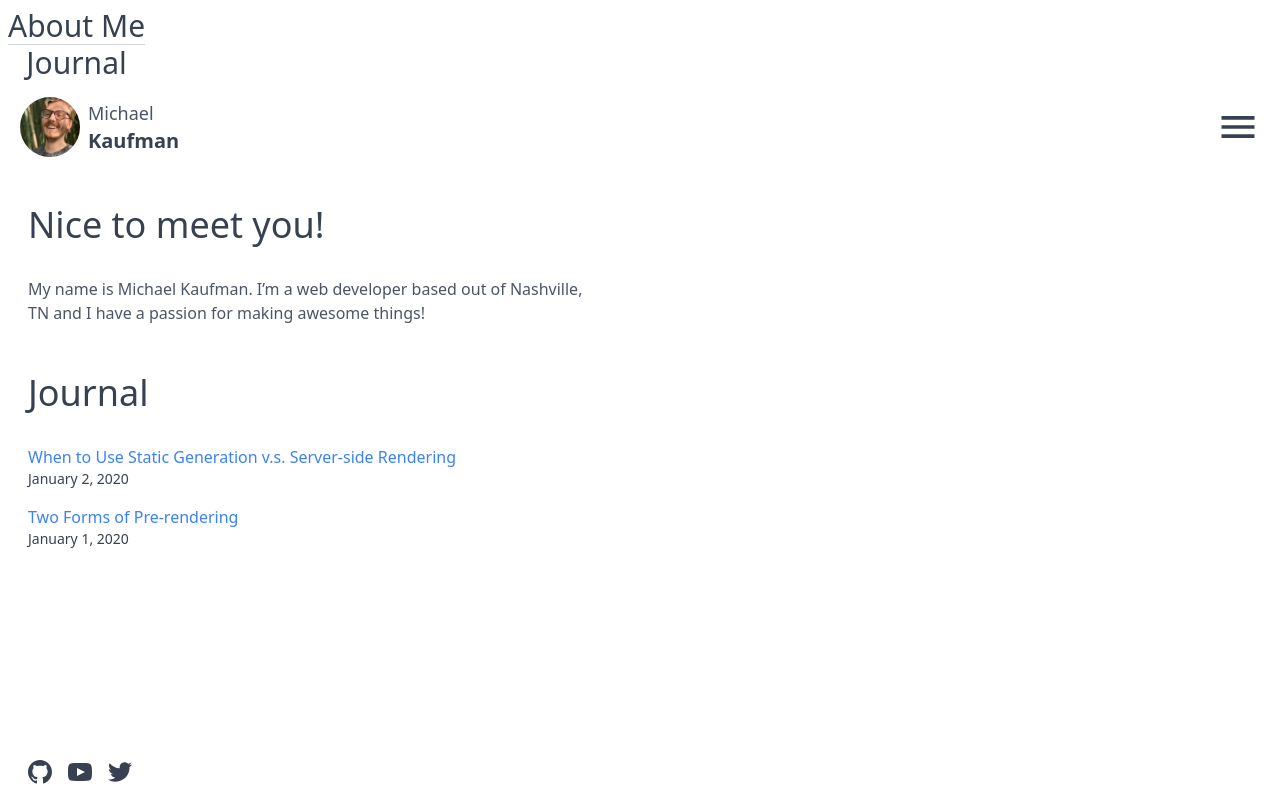
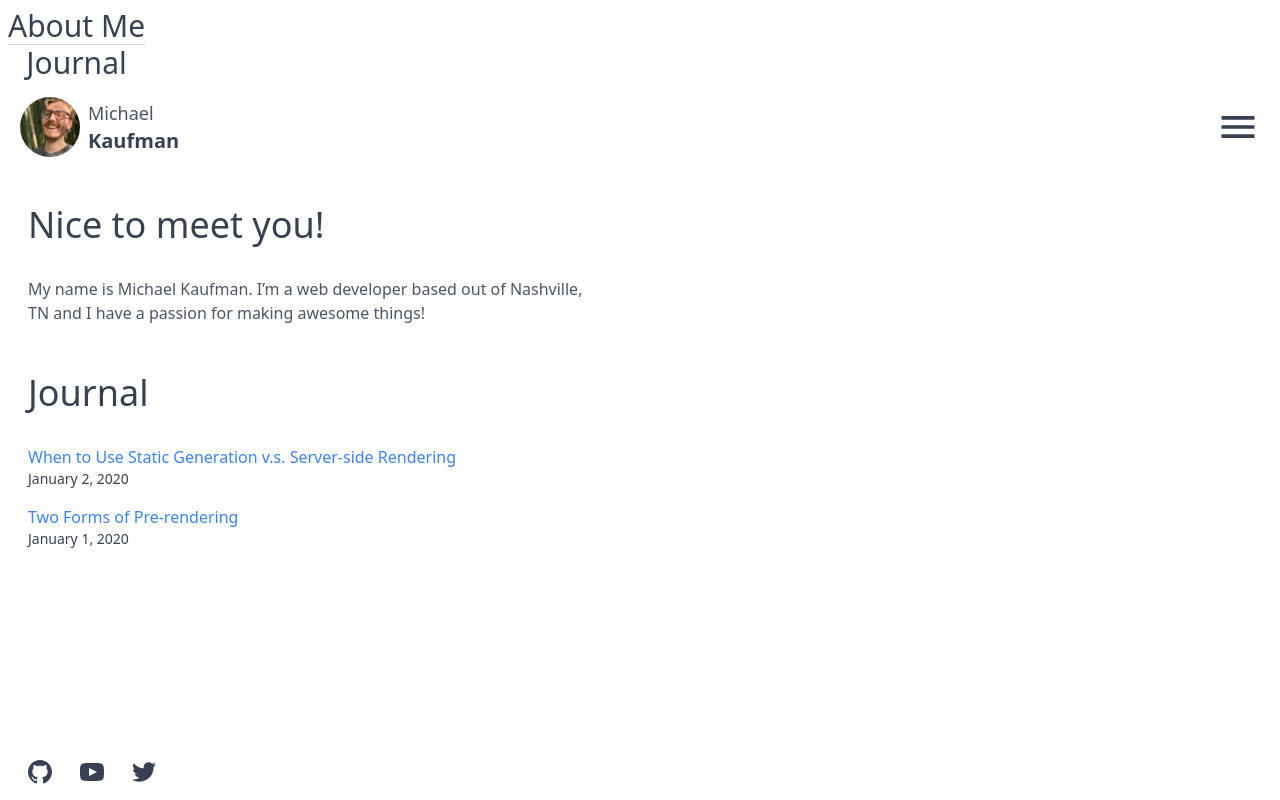
Before and after one commit to KaufmanDeveloper/kaufman-personal-site, a Next.js app: page / in a window 1280 px wide. Built offline with nearby package versions, Linux system fonts and the light colour scheme; some icons are missing.

Commit message:
style: Use more extensible styling option for Footer

```diff
--- a/components/footer/GithubIcon/index.jsx
+++ b/components/footer/GithubIcon/index.jsx
@@ -1,7 +1,7 @@
 export default function GithubIcon({ className }) {
   return (
     <svg
-      class={`fill-current ${className}`}
+      className={`fill-current ${className}`}
       width="24"
       height="24"
       viewBox="0 0 24 24"
--- a/components/footer/TwitterIcon/index.jsx
+++ b/components/footer/TwitterIcon/index.jsx
@@ -1,7 +1,7 @@
 export default function TwitterIcon({ className }) {
   return (
     <svg
-      class={`fill-current ${className}`}
+      className={`fill-current ${className}`}
       width="24"
       height="20"
       viewBox="0 0 24 20"
--- a/components/footer/YouTubeIcon/index.jsx
+++ b/components/footer/YouTubeIcon/index.jsx
@@ -1,7 +1,7 @@
 export default function YouTubeIcon({ className }) {
   return (
     <svg
-      class={`fill-current ${className}`}
+      className={`fill-current ${className}`}
       width="24"
       height="18"
       viewBox="0 0 24 18"
--- a/components/footer/index.jsx
+++ b/components/footer/index.jsx
@@ -7,7 +7,8 @@ import TwitterIcon from "./TwitterIcon";
 export default function Footer() {
   return (
     <div className="relative">
-      <div className="fixed w-full bottom-0 my-4 flex items-center">
+      <div className="fixed w-full bottom-0 my-4">
+        <div className="w-32 flex items-center justify-between">
           <Link href="https://github.com/KaufmanDeveloper">
             <a>
               <GithubIcon className="text-primary hover:text-secondary" />
@@ -15,17 +16,18 @@ export default function Footer() {
           </Link>
 
           <Link href="https://www.youtube.com/channel/UC8q1rPCdCiU9nzQ07YgCCKQ">
-          <a className="ml-4">
+            <a>
               <YouTubeIcon className="text-primary hover:text-secondary" />
             </a>
           </Link>
 
           <Link href="https://twitter.com/KaufmanDev">
-          <a className="ml-4">
+            <a>
               <TwitterIcon className="text-primary hover:text-secondary" />
             </a>
           </Link>
         </div>
       </div>
+    </div>
   );
 }
```
Lines whose indentation alone changed are shown as unchanged.
